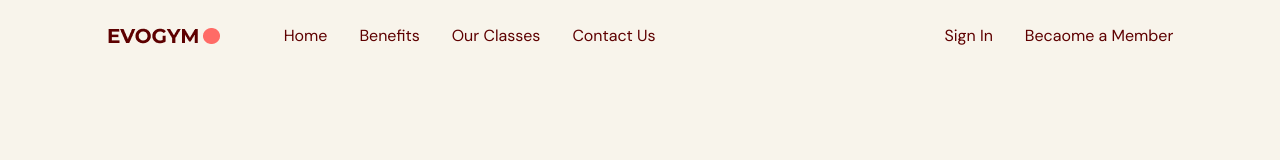
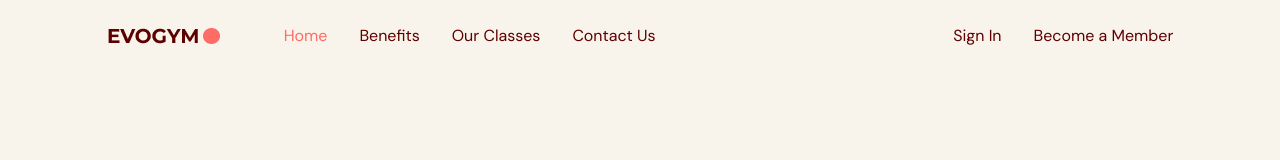
Before and after one commit to Vivy/gym-typescript, a React (Vite) app: page / in a window 1280 px wide. Shown: the top 160 px of the page. Built offline with nearby package versions, Linux system fonts and the light colour scheme.

Commit message:
feat: created first enum(custom type)

```diff
--- a/src/App.tsx
+++ b/src/App.tsx
@@ -1,9 +1,14 @@
+import { useState } from 'react';
 import Navbar from './scene/navbar';
+import { SelectedPage } from '@/shared/types';
 
 const App = () => {
+  const [selectedPage, setSelectedPage] = useState<SelectedPage>(
+    SelectedPage.Home
+  );
   return (
     <div className='app bg-gray-20'>
-      <Navbar />
+      <Navbar selectedPage={selectedPage} setSelectedPage={setSelectedPage} />
     </div>
   );
 };
--- a/src/scene/navbar/index.tsx
+++ b/src/scene/navbar/index.tsx
@@ -1,10 +1,15 @@
 import { useState } from 'react';
 import { Bars3Icon, XMarkIcon } from '@heroicons/react/24/solid';
 import Logo from '@/assets/Logo.png';
+import Link from './link';
+import { SelectedPage } from '@/shared/types';
 
-type Props = {};
+type Props = {
+  selectedPage: SelectedPage;
+  setSelectedPage: (values: SelectedPage) => void;
+};
 
-const Navbar = (props: Props) => {
+const Navbar = ({ selectedPage, setSelectedPage }: Props) => {
   const flexBetween = 'flex item-center justify-between';
 
   return (
@@ -15,14 +20,30 @@
             <img src={Logo} alt='logo' />
             <div className={`${flexBetween} w-full `}>
               <div className={`${flexBetween} texsm gap-8`}>
-                <p>Home</p>
-                <p>Benefits</p>
-                <p>Our Classes</p>
-                <p>Contact Us</p>
+                <Link
+                  page='Home'
+                  selectedPage={selectedPage}
+                  setSelectedPage={setSelectedPage}
+                />
+                <Link
+                  page='Benefits'
+                  selectedPage={selectedPage}
+                  setSelectedPage={setSelectedPage}
+                />
+                <Link
+                  page='Our Classes'
+                  selectedPage={selectedPage}
+                  setSelectedPage={setSelectedPage}
+                />
+                <Link
+                  page='Contact Us'
+                  selectedPage={selectedPage}
+                  setSelectedPage={setSelectedPage}
+                />
               </div>
               <div className={`${flexBetween} gap-8`}>
                 <p>Sign In</p>
-                <button>Becaome a Member</button>
+                <button>Become a Member</button>
               </div>
             </div>
           </div>
--- /dev/null
+++ b/src/scene/navbar/link.tsx
@@ -0,0 +1,27 @@
+import { SelectedPage } from '@/shared/types';
+import AnchorLink from 'react-anchor-link-smooth-scroll';
+
+type Props = {
+  page: string;
+  selectedPage: SelectedPage;
+  setSelectedPage: (values: SelectedPage) => void;
+};
+
+const Link = ({ page, selectedPage, setSelectedPage }: Props) => {
+  const lowerCasePage = page
+    .toLocaleLowerCase()
+    .replace(/ /g, '') as SelectedPage;
+  return (
+    <AnchorLink
+      href={`#${lowerCasePage}`}
+      className={`${selectedPage === lowerCasePage ? 'text-primary-500' : ''}
+        transition duration-500 hover:text-primary-300
+      `}
+      onClick={() => setSelectedPage(lowerCasePage)}
+    >
+      {page}
+    </AnchorLink>
+  );
+};
+
+export default Link;
--- /dev/null
+++ b/src/shared/types.ts
@@ -0,0 +1,6 @@
+export enum SelectedPage {
+  Home = 'home',
+  ContactUs = 'contactus',
+  Benefits = 'benefits',
+  OurClass = 'ourclass',
+}
```
